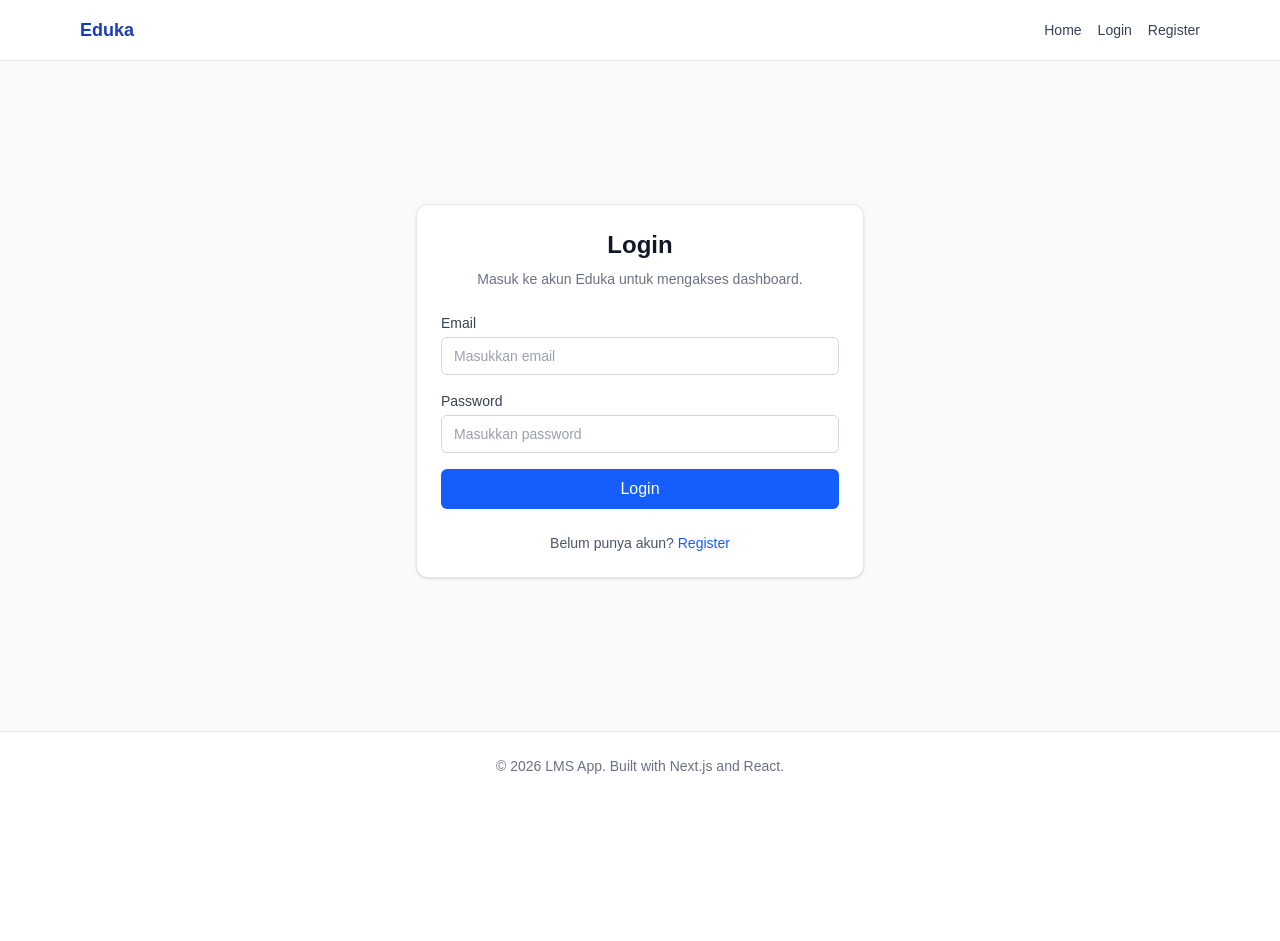
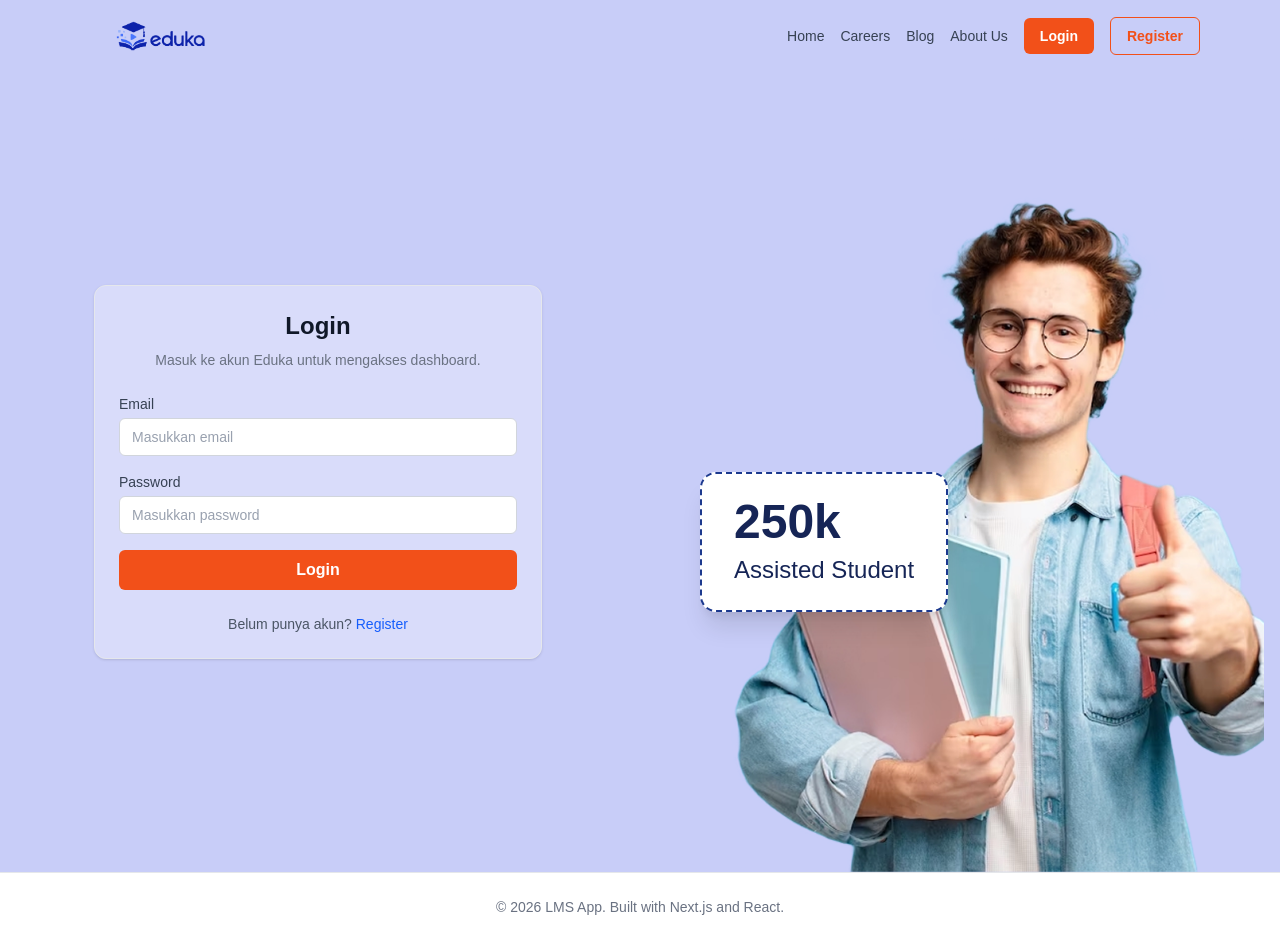
Before and after one commit to handikaa/eduka-frontend, a Next.js app: page /login in a window 1280 px wide. Before the commit the page ends 800 px from the top, so only its background shows below. Built offline with nearby package versions, Linux system fonts and the light colour scheme; no server answers.

Commit message:
feat: authentification users

```diff
--- a/src/app/login/page.tsx
+++ b/src/app/login/page.tsx
@@ -1,9 +1,37 @@
+import Image from "next/image";
+
 import { LoginForm } from "@/features/auth/components/login-form";
+import { GuestRoute } from "@/components/common/guest-route";
 
 export default function LoginPage() {
   return (
-    <section className="mx-auto flex min-h-[calc(100vh-140px)] max-w-6xl items-center justify-center px-4 py-10">
-      <LoginForm />
+    <GuestRoute>
+<section className="min-h-screen overflow-hidden bg-[#c8cdf8] px-4">
+      <div className="mx-auto grid min-h-screen max-w-7xl items-center gap-10 lg:grid-cols-2">
+        <div className="flex justify-center lg:justify-start">
+          <LoginForm />
+        </div>
+
+        <div className="relative hidden h-screen overflow-hidden lg:block">
+          <Image
+            src="/images/login-hero.png"
+            alt="Student learning illustration"
+            width={700}
+            height={700}
+            priority
+            className="absolute bottom-0 left-1/2 z-10 h-[92vh] w-auto max-w-none -translate-x-1/2 object-contain"
+          />
+
+          <div className="absolute left-10 top-1/2 z-20 rounded-2xl border-2 border-dashed border-blue-900 bg-white px-8 py-6 shadow-xl">
+            <p className="text-5xl font-bold text-blue-950">250k</p>
+            <p className="mt-2 text-2xl font-medium text-blue-950">
+              Assisted Student
+            </p>
+          </div>
+        </div>
+      </div>
     </section>
+
+    </GuestRoute>
   );
 }
--- a/src/app/register/page.tsx
+++ b/src/app/register/page.tsx
@@ -1,9 +1,15 @@
+import { GuestRoute } from "@/components/common/guest-route";
 import { RegisterForm } from "@/features/auth/components/register-form";
 
 export default function RegisterPage() {
   return (
-    <section className="mx-auto flex min-h-[calc(100vh-140px)] max-w-6xl items-center justify-center px-4 py-10">
+    <GuestRoute>
+      <section className="min-h-[calc(100vh-73px)] bg-[#c8cdf8] px-4 py-10">
+      <div className="mx-auto grid min-h-[calc(100vh-140px)] max-w-7xl items-center gap-10 lg:grid-cols-1">
+
       <RegisterForm />
+      </div>
     </section>
+    </GuestRoute>
   );
 }
--- /dev/null
+++ b/src/components/common/guest-route.tsx
@@ -0,0 +1,32 @@
+"use client";
+
+import { ReactNode, useEffect } from "react";
+import { useRouter } from "next/navigation";
+
+import { Loading } from "@/components/ui/loading";
+import { useAuth } from "@/features/auth/hooks/use-auth";
+
+type GuestRouteProps = {
+  children: ReactNode;
+};
+
+export function GuestRoute({ children }: GuestRouteProps) {
+  const router = useRouter();
+  const { isAuthenticated, isLoading } = useAuth();
+
+  useEffect(() => {
+    if (!isLoading && isAuthenticated) {
+      router.replace("/dashboard");
+    }
+  }, [isLoading, isAuthenticated, router]);
+
+  if (isLoading) {
+    return <Loading text="Memeriksa sesi login..." />;
+  }
+
+  if (isAuthenticated) {
+    return <Loading text="Mengarahkan ke dashboard..." />;
+  }
+
+  return <>{children}</>;
+}
--- a/src/components/common/navbar.tsx
+++ b/src/components/common/navbar.tsx
@@ -1,6 +1,7 @@
 "use client";
 
 import Link from "next/link";
+import Image from "next/image";
 import { useRouter } from "next/navigation";
 
 import { Button } from "@/components/ui/button";
@@ -16,15 +17,30 @@ export function Navbar() {
   };
 
   return (
-    <header className="border-b border-gray-200 bg-white">
+    <header className=" bg-[#c8cdf8]">
       <nav className="mx-auto flex max-w-6xl items-center justify-between px-4 py-4">
-        <Link href="/" className="text-lg font-bold text-blue-800">
-          Eduka
-        </Link>
 
+
+<Image
+            src="/images/logo.png"
+            alt="Eduka Logo"
+            width={700}
+            height={200}
+            priority
+            className="relative z-10 h-10 w-40 object-contain "
+          />
         <div className="flex items-center gap-4 text-sm font-medium">
           <Link href="/" className="text-gray-700 hover:text-blue-600">
             Home
+          </Link>
+          <Link href="/" className="text-gray-700 hover:text-blue-600">
+            Careers
+          </Link>
+          <Link href="/" className="text-gray-700 hover:text-blue-600">
+            Blog
+          </Link>
+          <Link href="/" className="text-gray-700 hover:text-blue-600">
+            About Us
           </Link>
 
           {isAuthenticated ? (
@@ -50,16 +66,15 @@ export function Navbar() {
             </>
           ) : (
             <>
-              <Link href="/login" className="text-gray-700 hover:text-blue-600">
-                Login
-              </Link>
 
-              <Link
-                href="/register"
-                className="text-gray-700 hover:text-blue-600"
-              >
-                Register
-              </Link>
+            <Button onClick={() => router.push("/login")} >
+              Login
+            </Button>
+
+            <Button variant="outline" onClick={() => router.push("/register")} >
+              Register
+            </Button>
+
             </>
           )}
         </div>
--- a/src/components/ui/button.tsx
+++ b/src/components/ui/button.tsx
@@ -1,6 +1,6 @@
 import { ButtonHTMLAttributes, ReactNode } from "react";
 
-type ButtonVariant = "primary" | "secondary" | "danger" | "outline";
+type ButtonVariant = "primary" | "secondary" | "danger" | "outline" ;
 
 type ButtonProps = ButtonHTMLAttributes<HTMLButtonElement> & {
     children: ReactNode;
@@ -18,13 +18,13 @@ export function Button ({
     ...props
 }: ButtonProps){
 
-    const baseClasses = "inline-flex items-center justify-center rounded-md font-medium transition-colors duration-200 px-4 py-2 disabled:opacity-50 disabled:cursor-not-allowed";
+    const baseClasses = "inline-flex items-center justify-center rounded-md transition-colors duration-200 px-4 py-2 disabled:opacity-50 disabled:cursor-not-allowed";
 
     const variantClasses = {
-        primary: "bg-blue-600 text-white hover:bg-blue-700",
-        secondary: "bg-gray-600 text-white hover:bg-gray-700",
-        danger: "bg-red-600 text-white hover:bg-red-700",
-        outline: "border border-gray-300 text-gray-700 hover:bg-gray-100"
+        primary: "bg-[#F25019] text-white hover:bg-[#A9360D] font-extrabold",
+        secondary: "bg-gray-600 text-white hover:bg-gray-700 font-semibold",
+        danger: "bg-red-600 text-white hover:bg-red-700 font-semibold",
+        outline: "border border-[#F25019] text-[#F25019] hover:bg-[#F25019] hover:text-white font-semibold"
     }
 
     return (
--- a/src/components/ui/card.tsx
+++ b/src/components/ui/card.tsx
@@ -7,7 +7,7 @@ type CardProps = HTMLAttributes<HTMLDivElement> & {
 export function Card({ children, className = "", ...props }: CardProps) {
   return (
     <div
-      className={`rounded-xl border border-gray-200 bg-white p-6 shadow-sm ${className}`}
+      className={`rounded-xl border border-gray-200 p-6 shadow-sm ${className}`}
       {...props}
     >
       {children}
--- a/src/features/auth/components/login-form.tsx
+++ b/src/features/auth/components/login-form.tsx
@@ -47,7 +47,7 @@ export function LoginForm() {
   };
 
   return (
-    <Card className="mx-auto w-full max-w-md">
+    <Card className="mx-auto w-full max-w-md bg-white/30">
       <div className="mb-6 space-y-2 text-center">
         <h1 className="text-2xl font-bold text-gray-900">Login</h1>
         <p className="text-sm text-gray-500">
--- a/src/features/auth/components/register-form.tsx
+++ b/src/features/auth/components/register-form.tsx
@@ -52,7 +52,7 @@ export function RegisterForm() {
   };
 
   return (
-    <Card className="mx-auto w-full max-w-md">
+    <Card className="mx-auto w-full max-w-md bg-white/30">
       <div className="mb-6 space-y-2 text-center">
         <h1 className="text-2xl font-bold text-gray-900">Register</h1>
         <p className="text-sm text-gray-500">
```
Also changed, not shown: public/images/login-hero.png (added), public/images/logo.png (added).
